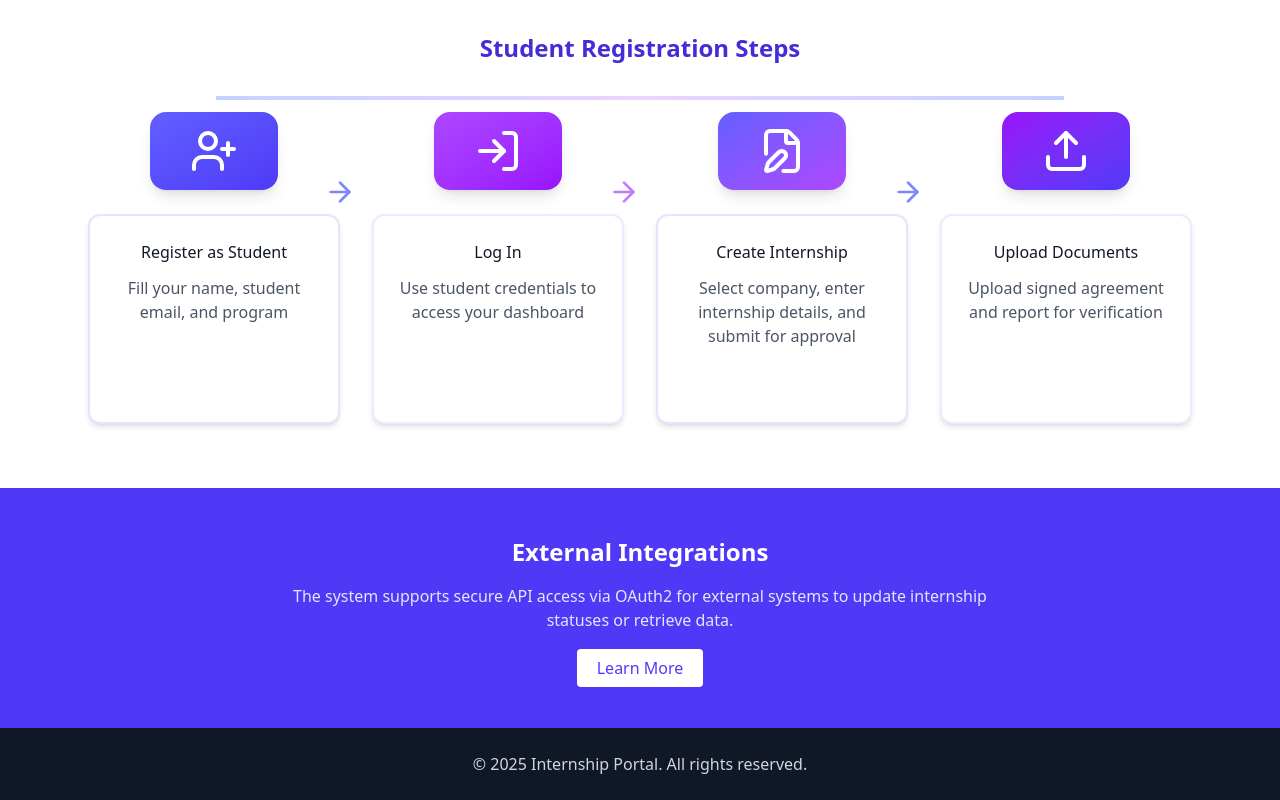
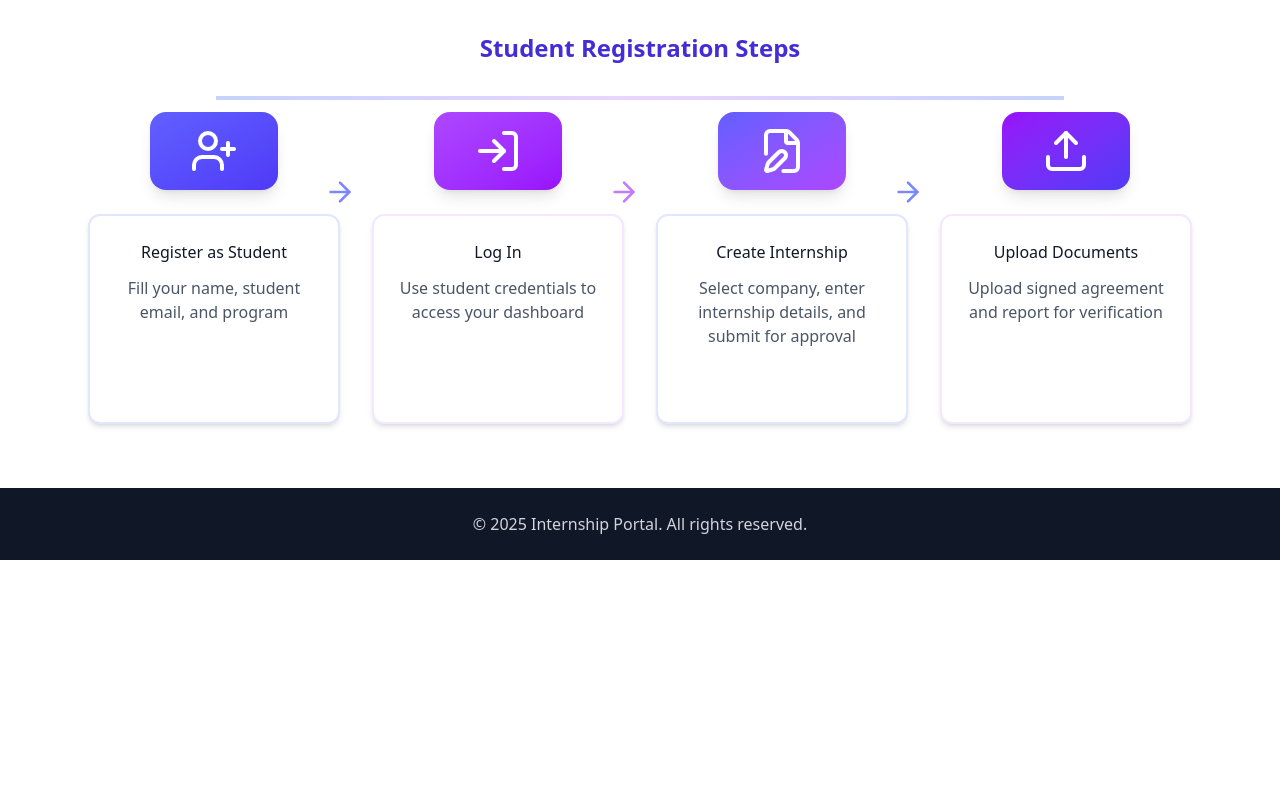
Before and after one commit to Edodian/System-Evidencie-Odbornej-Praxe, a Vue app in the folder Frontend/: page / in a window 1280 px wide. Shown: the part 788-1588 px from the top of the page. After the commit the page ends 1348 px from the top, so only its background shows below. Built offline with nearby package versions, Linux system fonts and the light colour scheme; the HTML template or start-up script is replaced by a standard one.

Commit message:
feature: Remove external API/OAuth2 info section from landing page

```diff
--- a/Frontend/src/views/Landing.vue
+++ b/Frontend/src/views/Landing.vue
@@ -173,26 +173,6 @@ import { UserPlus, LogIn, FileEdit, Upload, ArrowRight } from "lucide-vue-next"
       </div>
     </section>
 
-    <!-- EXTERNAL SYSTEM / API INFO -->
-    <section class="py-12 bg-indigo-600 text-white text-center">
-      <div class="max-w-3xl mx-auto px-6">
-        <h3 class="text-2xl font-semibold mb-4">External Integrations</h3>
-        <p class="text-indigo-100 mb-6">
-          The system supports secure API access via OAuth2 for external systems
-          to update internship statuses or retrieve data.
-        </p>
-        <a
-  href="https://auth0.com/intro-to-iam/what-is-oauth-2"
-  target="_blank"
-  rel="noopener noreferrer"
-  class="bg-white text-indigo-600 px-5 py-2 rounded font-medium hover:bg-gray-100"
->
-  Learn More
-</a>
-
-      </div>
-    </section>
-
     <!-- FOOTER -->
     <footer class="bg-gray-900 text-gray-300 text-center py-6">
       <p>© 2025 Internship Portal. All rights reserved.</p>
```
